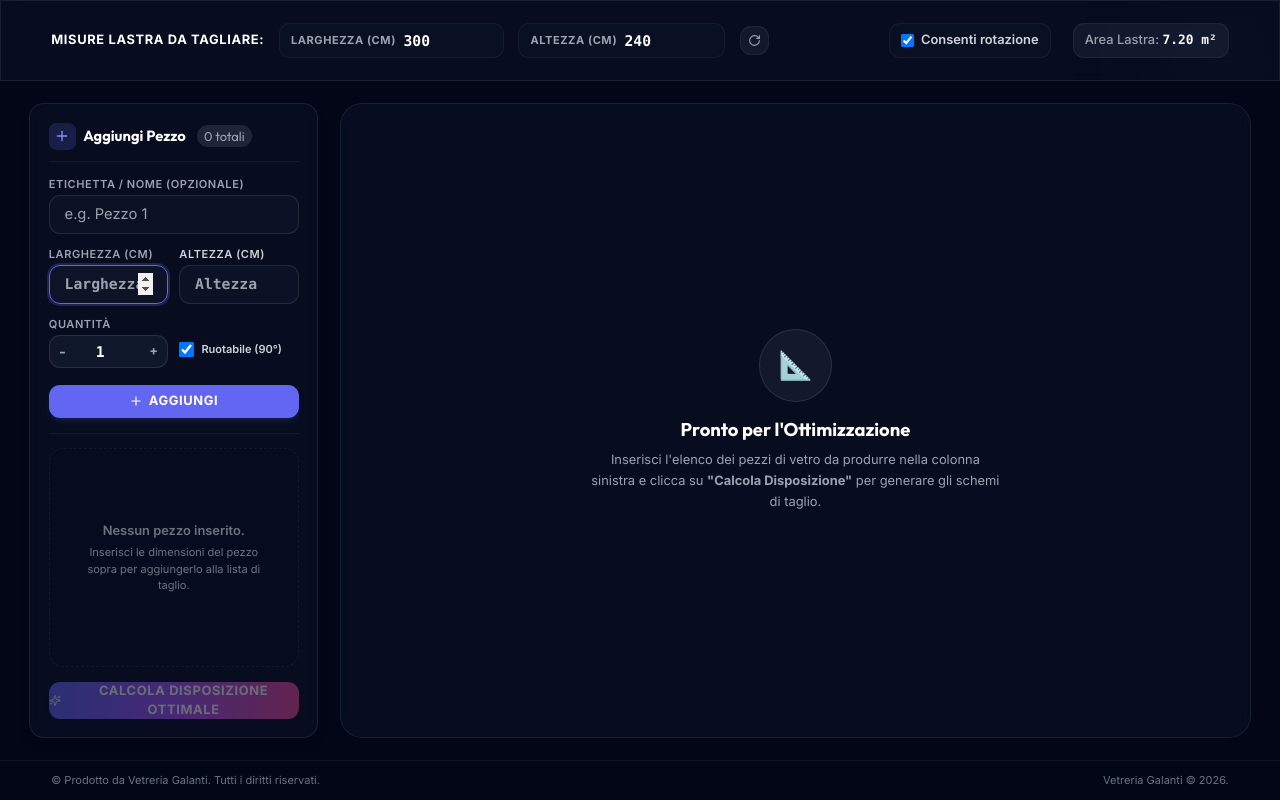
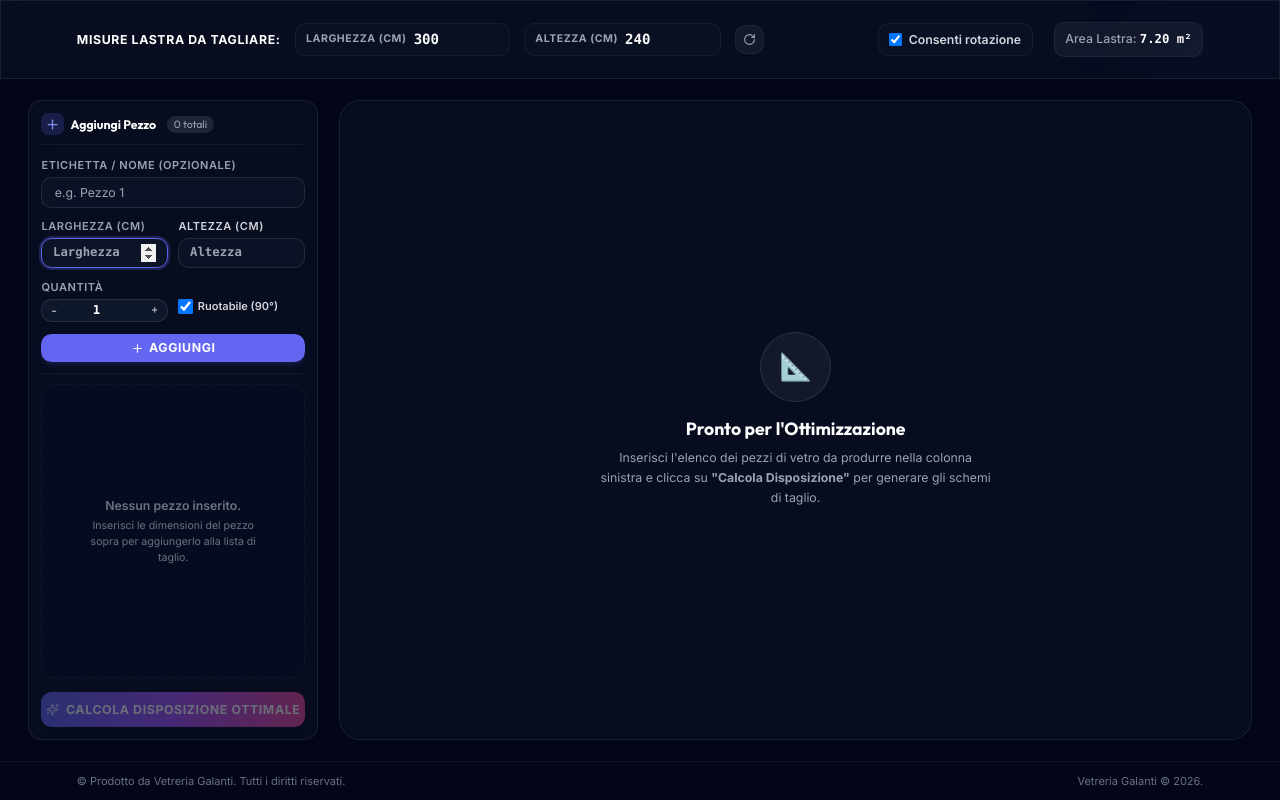
Before and after one commit to shhtefano/glass-optimizer, a React (Vite) app: page / in a window 1280 px wide. Built offline with nearby package versions, Linux system fonts and the light colour scheme.

Commit message:
fix: text size

```diff
--- a/src/components/PieceForm.tsx
+++ b/src/components/PieceForm.tsx
@@ -155,16 +155,16 @@ export const PieceForm: React.FC<PieceFormProps> = ({
   };
 
   return (
-    <div className="glass-panel rounded-2xl p-4 sm:p-5 shadow-lg border border-white/5 flex-grow flex flex-col h-full min-h-0 relative overflow-hidden">
+    <div className="glass-panel rounded-2xl p-3.5 sm:p-4.5 shadow-lg border border-white/5 flex-grow flex flex-col h-full min-h-0 relative overflow-hidden">
 
       {/* Header Area */}
-      <div className="flex items-center justify-between mb-4 pb-3 border-b border-white/5 shrink-0">
-        <h2 className="text-base font-bold text-white flex items-center gap-2 font-display">
-          <span className="p-1.5 rounded-lg bg-indigo-500/20 text-indigo-400">
-            <Plus size={16} />
+      <div className="flex items-center justify-between mb-3.5 pb-2.5 border-b border-white/5 shrink-0">
+        <h2 className="text-sm font-bold text-white flex items-center gap-2 font-display">
+          <span className="p-1 rounded-lg bg-indigo-500/20 text-indigo-400">
+            <Plus size={15} />
           </span>
           {editingId ? 'Modifica Pezzo' : 'Aggiungi Pezzo'}
-          <span className="text-sm bg-white/10 px-2 py-0.5 rounded-full text-gray-400 font-normal ml-1">
+          <span className="text-xs bg-white/10 px-2 py-0.5 rounded-full text-gray-400 font-normal ml-1">
             {pieces.reduce((acc, p) => acc + p.quantity, 0)} totali
           </span>
         </h2>
@@ -172,31 +172,31 @@ export const PieceForm: React.FC<PieceFormProps> = ({
           <button
             type="button"
             onClick={handleClearAll}
-            className="text-sm text-rose-400 hover:text-rose-300 font-semibold flex items-center gap-1 bg-rose-500/10 border border-rose-500/10 px-2.5 py-1 rounded-lg hover:border-rose-500/25 transition-all"
+            className="text-xs text-rose-400 hover:text-rose-300 font-semibold flex items-center gap-1 bg-rose-500/10 border border-rose-500/10 px-2.5 py-1 rounded-lg hover:border-rose-500/25 transition-all"
           >
-            <Trash2 size={12} /> Svuota
+            <Trash2 size={11} /> Svuota
           </button>
         )}
       </div>
 
       {/* Form Inputs */}
-      <form onSubmit={handleAddPiece} className="space-y-3.5 shrink-0">
+      <form onSubmit={handleAddPiece} className="space-y-3 shrink-0">
         <div>
-          <label className="block text-xs font-semibold text-gray-400 uppercase tracking-wider mb-1">
+          <label className="block text-[11px] font-semibold text-gray-400 uppercase tracking-wider mb-1">
             Etichetta / Nome (opzionale)
           </label>
           <input
             type="text"
             value={name}
             onChange={(e) => setName(e.target.value)}
-            className="w-full glass-input rounded-xl px-4 py-2 text-white text-base"
+            className="w-full glass-input rounded-xl px-3.5 py-1.5 text-white text-sm"
             placeholder={editingId ? 'e.g. Specchio' : `e.g. Pezzo ${pieces.length + 1}`}
           />
         </div>
 
         <div className="grid grid-cols-2 gap-3">
           <div>
-            <label className="block text-xs font-semibold text-gray-400 uppercase tracking-wider mb-1">
+            <label className="block text-[11px] font-semibold text-gray-400 uppercase tracking-wider mb-1">
               Larghezza (cm)
             </label>
             <input
@@ -204,13 +204,13 @@ export const PieceForm: React.FC<PieceFormProps> = ({
               type="number"
               value={width}
               onChange={(e) => setWidth(e.target.value === '' ? '' : Math.max(1, Number(e.target.value)))}
-              className="w-full glass-input rounded-xl px-4 py-2 text-white text-base font-semibold font-mono"
+              className="w-full glass-input rounded-xl px-3 py-1.5 text-white text-sm font-semibold font-mono"
               placeholder="Larghezza"
               required
             />
           </div>
           <div>
-            <label className="block text-xs font-semibold text-gray-300 uppercase tracking-wider mb-1">
+            <label className="block text-[11px] font-semibold text-gray-300 uppercase tracking-wider mb-1">
               Altezza (cm)
             </label>
             <input
@@ -223,7 +223,7 @@ export const PieceForm: React.FC<PieceFormProps> = ({
                   handleAddPiece(e);
                 }
               }}
-              className="w-full glass-input rounded-xl px-4 py-2 text-white text-base font-semibold font-mono"
+              className="w-full glass-input rounded-xl px-3 py-1.5 text-white text-sm font-semibold font-mono"
               placeholder="Altezza"
               required
             />
@@ -232,15 +232,15 @@ export const PieceForm: React.FC<PieceFormProps> = ({
 
         <div className="grid grid-cols-2 gap-3 items-center">
           <div>
-            <label className="block text-xs font-semibold text-gray-400 uppercase tracking-wider mb-1">
+            <label className="block text-[11px] font-semibold text-gray-400 uppercase tracking-wider mb-1">
               Quantità
             </label>
-            <div className="flex items-center rounded-xl bg-slate-900 border border-white/10 overflow-hidden h-9">
+            <div className="flex items-center rounded-xl bg-slate-900 border border-white/10 overflow-hidden h-8.5">
               <button
                 type="button"
                 tabIndex={-1}
                 onClick={() => setQuantity(prev => Math.max(1, prev - 1))}
-                className="px-2.5 py-1 hover:bg-white/5 text-gray-400 hover:text-white transition-colors h-full flex items-center justify-center font-bold text-base"
+                className="px-2.5 py-0.5 hover:bg-white/5 text-gray-400 hover:text-white transition-colors h-full flex items-center justify-center font-bold text-sm"
               >
                 -
               </button>
@@ -248,63 +248,63 @@ export const PieceForm: React.FC<PieceFormProps> = ({
                 type="number"
                 value={quantity}
                 onChange={(e) => setQuantity(Math.max(1, Number(e.target.value)))}
-                className="w-full bg-transparent text-center text-white text-base focus:outline-none py-1 border-0 ring-0 font-semibold font-mono"
+                className="w-full bg-transparent text-center text-white text-sm focus:outline-none py-0.5 border-0 ring-0 font-semibold font-mono"
               />
               <button
                 type="button"
                 tabIndex={-1}
                 onClick={() => setQuantity(prev => prev + 1)}
-                className="px-2.5 py-1 hover:bg-white/5 text-gray-400 hover:text-white transition-colors h-full flex items-center justify-center font-bold text-sm"
+                className="px-2.5 py-0.5 hover:bg-white/5 text-gray-400 hover:text-white transition-colors h-full flex items-center justify-center font-bold text-xs"
               >
                 +
               </button>
             </div>
           </div>
-          <div className="pt-4">
-            <label className="flex items-center gap-2 cursor-pointer select-none">
+          <div className="pt-3.5">
+            <label className="flex items-center gap-1.5 cursor-pointer select-none">
               <input
                 type="checkbox"
                 checked={rotatable}
                 onChange={(e) => setRotatable(e.target.checked)}
                 className="w-4 h-4 rounded text-indigo-600 border-white/10 bg-slate-900 focus:ring-indigo-500 focus:ring-offset-slate-900"
               />
-              <span className="text-xs font-semibold text-gray-300">Ruotabile (90°)</span>
+              <span className="text-[11px] font-semibold text-gray-300">Ruotabile (90°)</span>
             </label>
           </div>
         </div>
 
         {errorMsg && (
-          <div className="flex items-start gap-2 text-sm text-red-400 bg-red-500/10 border border-red-500/20 rounded-xl p-2.5">
-            <AlertCircle size={13} className="mt-0.5 shrink-0" />
+          <div className="flex items-start gap-1.5 text-xs text-red-400 bg-red-500/10 border border-red-500/20 rounded-lg p-2">
+            <AlertCircle size={12} className="mt-0.5 shrink-0" />
             <span>{errorMsg}</span>
           </div>
         )}
 
-        <div className="flex gap-2 pt-1">
+        <div className="flex gap-2 pt-0.5">
           {editingId && (
             <button
               type="button"
               onClick={handleCancelEdit}
-              className="flex-1 bg-white/5 hover:bg-white/10 text-gray-300 rounded-xl py-2 font-semibold text-sm transition-all border border-white/5"
+              className="flex-1 bg-white/5 hover:bg-white/10 text-gray-300 rounded-xl py-1.5 font-semibold text-xs transition-all border border-white/5"
             >
               Annulla
             </button>
           )}
           <button
             type="submit"
-            className={`flex-[2] flex items-center justify-center gap-1.5 rounded-xl py-2 font-bold text-sm uppercase tracking-wider transition-all shadow-md ${editingId
+            className={`flex-[2] flex items-center justify-center gap-1.5 rounded-xl py-1.5 font-bold text-sm uppercase tracking-wider transition-all shadow-md ${editingId
               ? 'bg-amber-500 hover:bg-amber-600 text-slate-900 shadow-amber-500/10'
               : 'bg-indigo-500 hover:bg-indigo-600 text-white shadow-indigo-500/15'
               }`}
           >
-            {editingId ? <Check size={14} /> : <Plus size={14} />}
+            {editingId ? <Check size={13} /> : <Plus size={13} />}
             {editingId ? 'Aggiorna' : 'Aggiungi'}
           </button>
         </div>
       </form>
 
       {/* Divider */}
-      <div className="border-t border-white/5 my-4 shrink-0"></div>
+      <div className="border-t border-white/5 my-3 shrink-0"></div>
 
       {/* Scrollable list of pieces */}
       <div className="flex-1 min-h-0 flex flex-col">
--- a/src/index.css
+++ b/src/index.css
@@ -4,7 +4,7 @@
 
 @layer base {
   html {
-    font-size: 92%;
+    font-size: 88%;
   }
   body {
     background: radial-gradient(circle at top right, #1e1b4b 0%, #0f172a 50%, #020617 100%);
```
